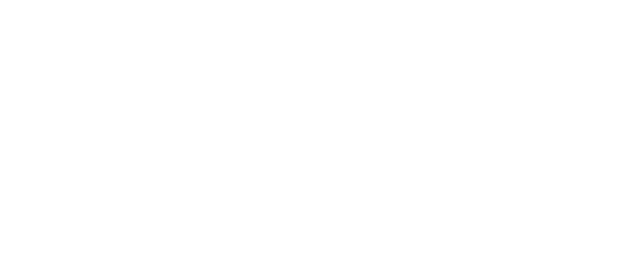
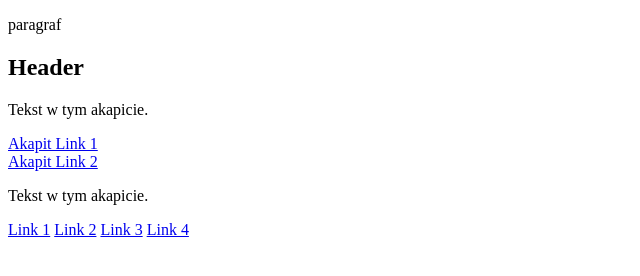
Before and after one commit to marcinmika1/java-script-dom, a plain HTML site: page index.html in a window 1280 px wide. Shown: the whole page, without its empty margins (0-640 px from the left). Drawn offline with Linux system fonts and the light colour scheme.

Commit message:
dodanie kodu html

```diff
--- a/index.html
+++ b/index.html
@@ -3,8 +3,43 @@
 <head>
     <meta charset="UTF-8">
     <title>Document</title>
+
 </head>
 <body>
 
+
+        <section id="sectionFirst">
+
+             <header>
+                 <p>paragraf</p>
+                 <!-- Do zadania 6 dodajemy tekst w nagłówku H1 -
+"Nagłówek strony" -->
+                 <h1 id="main-header">Header</h1>
+             </header>
+
+             <div id="parFirst">
+                 <p onclick="alert('z paragrafu');">Tekst w tym
+akapicie.</p>
+                 <!-- W 6 zadaniu dodajemy do linku poniżej atrybut
+onclick="alert('kliknięto link');" -->
+                 <a class="link" href="#">Akapit Link 1</a><br>
+                 <div></div>
+                 <a class="link" href="https://akademia108.pl">Akapit
+Link 2</a>
+             </div>
+
+             <div id="parSecond" >
+                 <p>Tekst w tym akapicie.</p>
+             </div>
+
+             <a class="link" href="http://akademia108.pl">Link 1</a>
+             <a class="link" href="#">Link 2</a>
+             <a class="link superlink" href="#">Link 3</a>
+             <a class="link superlink" href="#">Link 4</a>
+
+         </section>
+
+         <script src="js/dom.js"></script>
+
 </body>
 </html>
```
